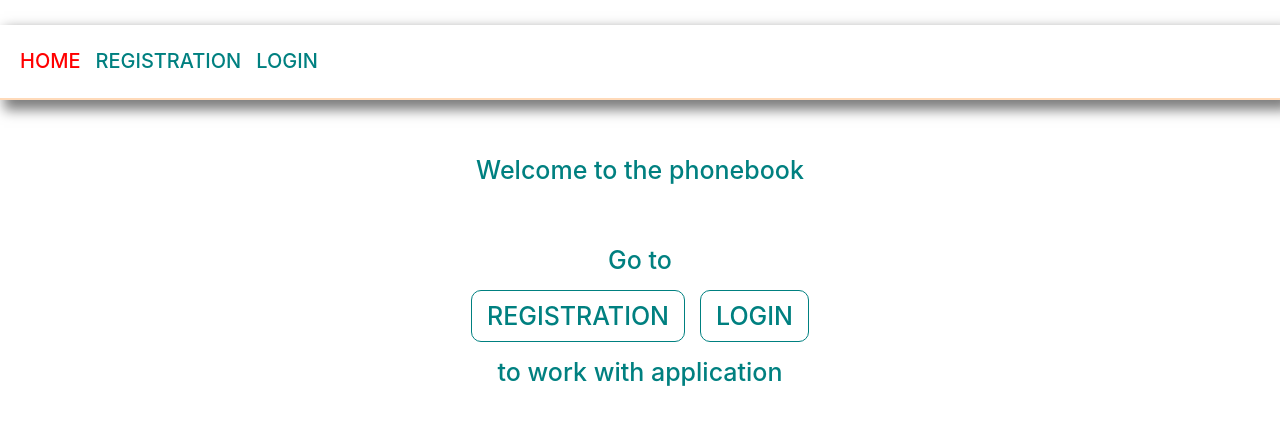
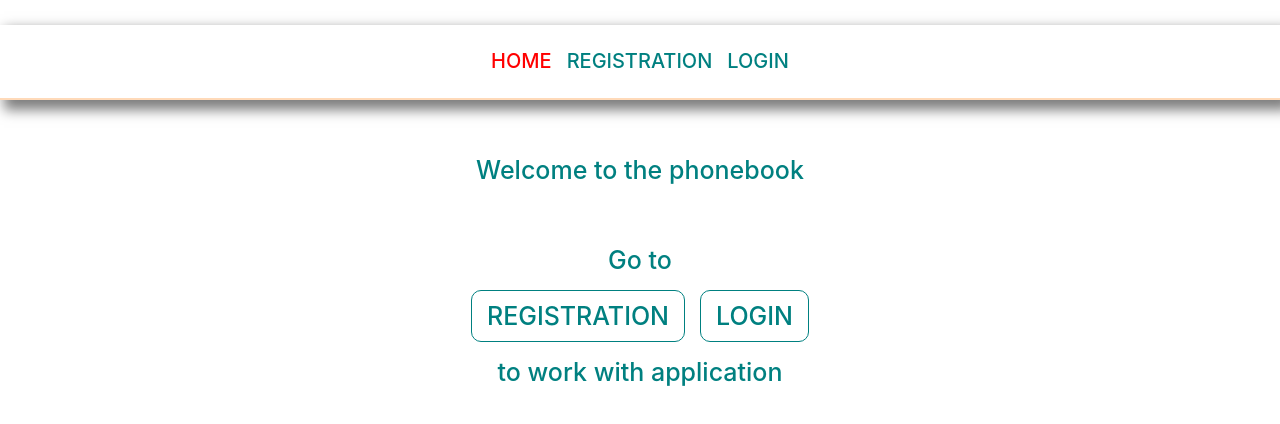
Before and after one commit to Vera-Korzun/goit-react-hw-08-phonebook, a React (Create React App) app: page / in a window 1280 px wide. Shown: the top 424 px of the page. Built offline with nearby package versions, Linux system fonts and the light colour scheme.

Commit message:
Added changes

```diff
--- a/src/components/header/Header.js
+++ b/src/components/header/Header.js
@@ -11,12 +11,15 @@ const Header = () => {
 
   return (
     <HeaderStyled>
-      <div className="header">
-        <ul className="header__list">
-          {mainRoutes.map((route) => (
-            <NavigationItem {...route} key={route.path} />
-          ))}
-        </ul>
+      <div className={isAuth ? "header__auth" : "header"}>
+        <div>
+          <ul className="header__list">
+            {mainRoutes.map((route) => (
+              <NavigationItem {...route} key={route.path} />
+            ))}
+          </ul>
+        </div>
+
         {isAuth && <LogOut />}
       </div>
     </HeaderStyled>
--- a/src/components/header/HeaderStyled.js
+++ b/src/components/header/HeaderStyled.js
@@ -3,6 +3,15 @@ import styled from "styled-components";
 const Wrapper = styled.div`
   .header {
     display: flex;
+    justify-content: center;
+    padding: 20px;
+    border-bottom: 2px solid #ffdab9;
+    box-shadow: 7px 7px 12px 3px rgba(0, 0, 0, 0.51);
+  }
+
+  .header__auth {
+    display: flex;
+    justify-content: space-around;
     padding: 20px;
     border-bottom: 2px solid #ffdab9;
     box-shadow: 7px 7px 12px 3px rgba(0, 0, 0, 0.51);
--- a/src/components/logOut/LogOutStyled.js
+++ b/src/components/logOut/LogOutStyled.js
@@ -2,7 +2,8 @@ import styled from "styled-components";
 
 const Wrapper = styled.div`
   display: flex;
-  margin: 0 auto;
+  //margin: 0 auto;
+
   .user-menu {
     //align-items: center;
     font-weight: 400;
--- a/src/redux/reducers/authReducer.js
+++ b/src/redux/reducers/authReducer.js
@@ -13,6 +13,7 @@ import {
 
 const initialState = {
   email: "",
+  name: "",
   idToken: "",
   refreshToken: "",
   isAuth: false,
@@ -29,6 +30,7 @@ const authReducer = createReducer(
     [signUpSuccess]: (state, action) => ({
       ...state,
       email: action.payload.email,
+      //name: action.payload.name,
       idToken: action.payload.idToken,
       refreshToken: action.payload.refreshToken,
       isAuth: true,
@@ -46,6 +48,7 @@ const authReducer = createReducer(
     [signInSuccess]: (state, action) => ({
       ...state,
       email: action.payload.email,
+      //name: action.payload.name,
       idToken: action.payload.idToken,
       refreshToken: action.payload.refreshToken,
       isAuth: true,
--- a/src/redux/reducers/rootReducer.js
+++ b/src/redux/reducers/rootReducer.js
@@ -9,6 +9,7 @@ const authPersistConfig = {
   storage,
   whitelist: [
     "email",
+    "name",
     "idToken",
     "refreshToken",
     "isAuth",
```
Also changed, not shown: src/components/signup/SignUp.js (+12 -0 lines).
